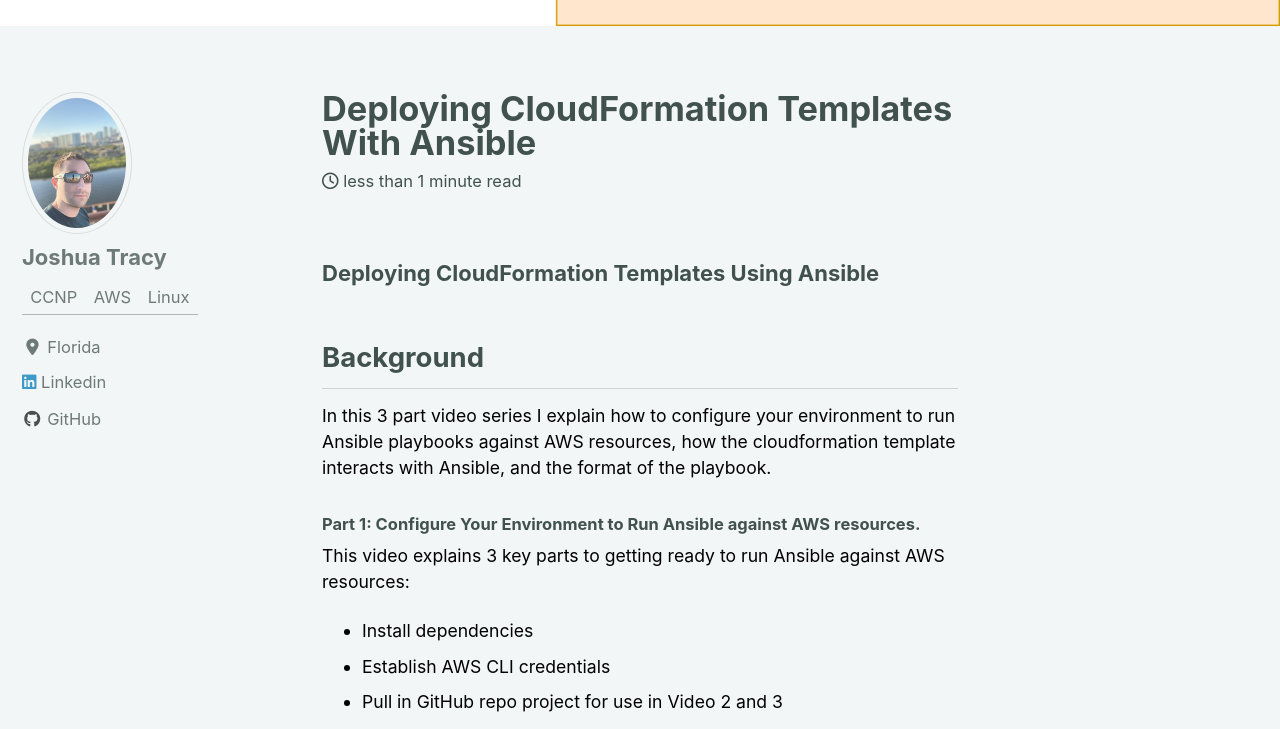
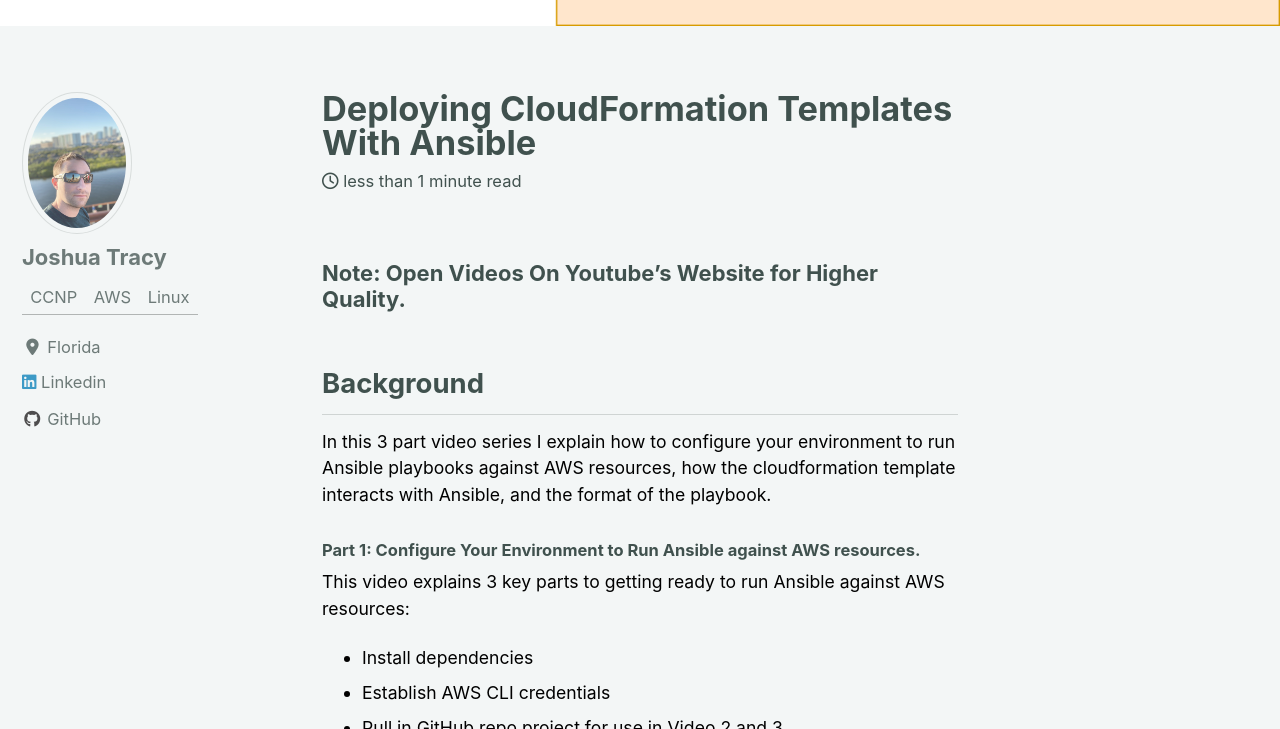
Before and after one commit to Josh-Tracy/Josh-Tracy.github.io, a Jekyll site: the page built from _posts/2020-07-02-Ansible_Cloudformation.md, in a window 1280 px wide and 900 px high, scrolled down 640 px, cut to the strip 0-729 px from the top of the window. Built offline with Jekyll 4.4.1, drawn with Linux system fonts in a browser that asks for light colours; cached includes are drawn as plain includes; nearby versions of some CDN libraries.

Commit message:
new post

```diff
--- a/_posts/2020-07-02-Ansible_Cloudformation.md
+++ b/_posts/2020-07-02-Ansible_Cloudformation.md
@@ -8,7 +8,7 @@
 mathjax: "true"
 ---
 
-### Deploying CloudFormation Templates Using Ansible
+### Note: Open Videos On Youtube's Website for Higher Quality.
 
 ## Background
 In this 3 part video series I explain how to configure your environment to run Ansible playbooks against AWS resources, how the cloudformation template interacts with Ansible, and the format of the playbook.
```
